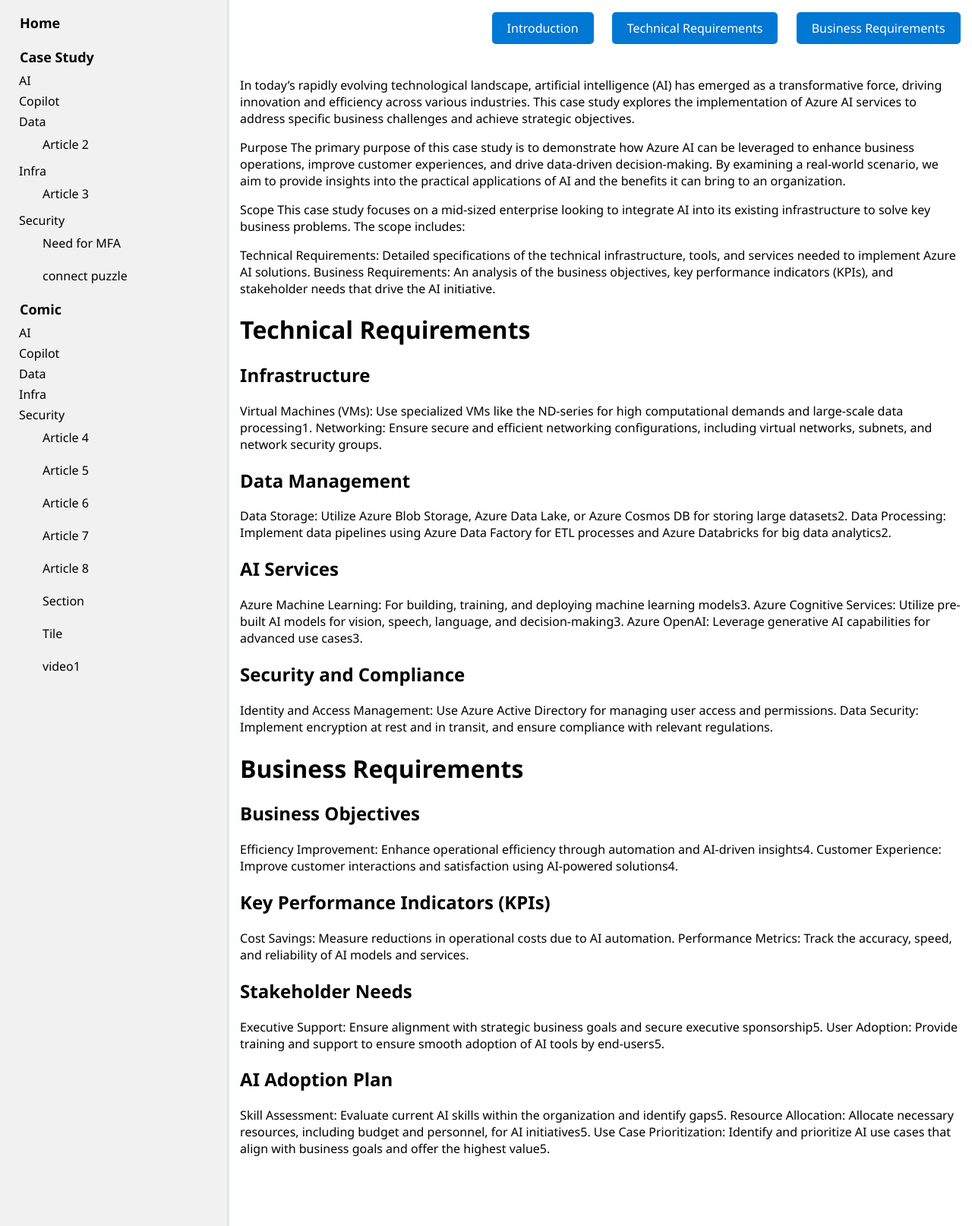
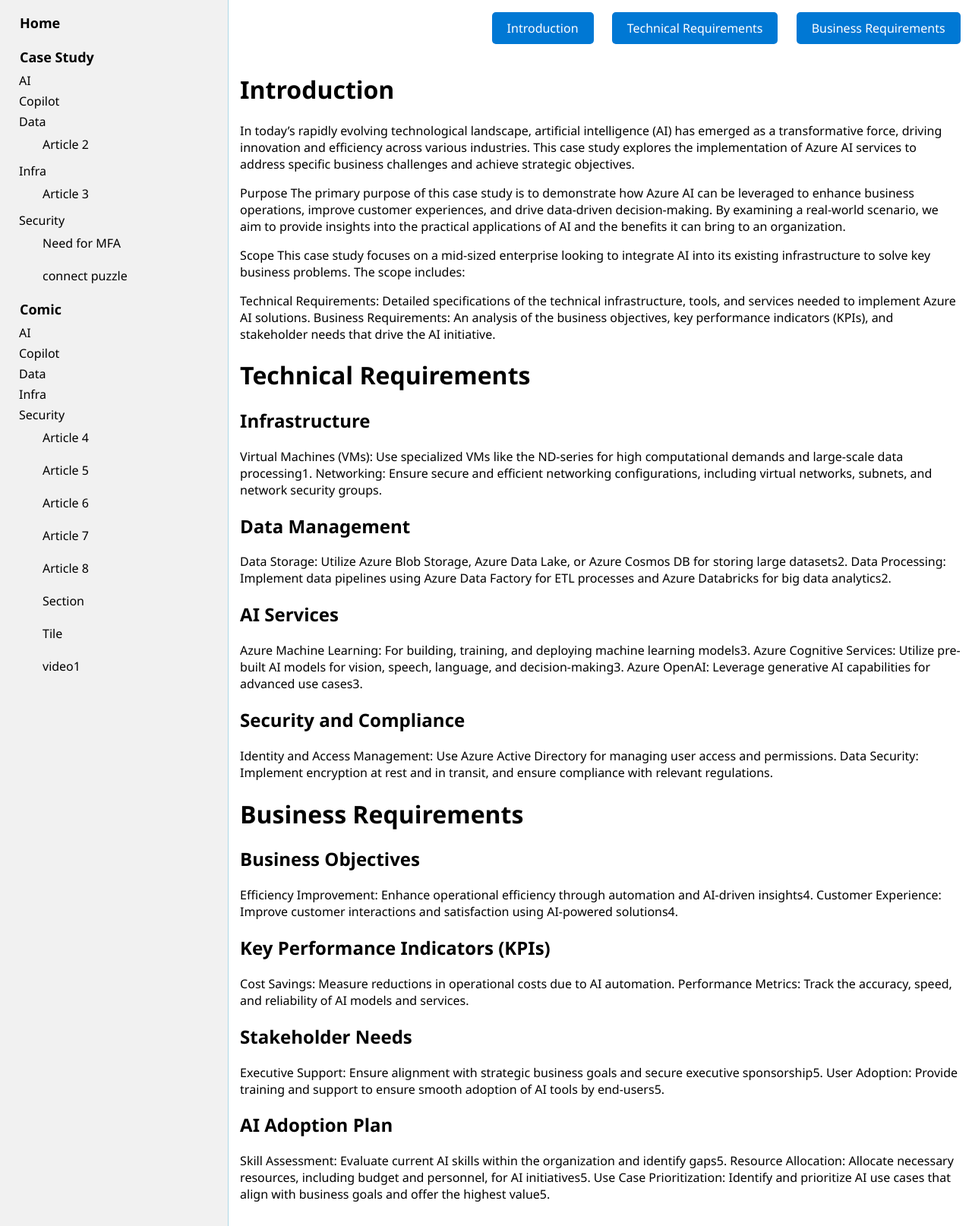
Before and after one commit to julietrajan/demo1, a Jekyll site: the page built from project-files/folder2/section.md, in a window 1280 px wide. Shown: the whole page at 76% size. Built offline with Jekyll 4.4.1, drawn with Linux system fonts in a browser that asks for light colours.

Commit message:
Update section.md

```diff
--- a/project-files/folder2/section.md
+++ b/project-files/folder2/section.md
@@ -11,6 +11,7 @@
   <a href="#business-requirements" class="button">Business Requirements</a>
 </div>
 
+<div class="content">
 # Introduction
 <a id="introduction"></a>
 In today's rapidly evolving technological landscape, artificial intelligence (AI) has emerged as a transformative force, driving innovation and efficiency across various industries. This case study explores the implementation of Azure AI services to address specific business challenges and achieve strategic objectives.
@@ -67,7 +68,7 @@
 Skill Assessment: Evaluate current AI skills within the organization and identify gaps5.
 Resource Allocation: Allocate necessary resources, including budget and personnel, for AI initiatives5.
 Use Case Prioritization: Identify and prioritize AI use cases that align with business goals and offer the highest value5.
-
+</div>
 <style>
 
   .fixed-buttons {
@@ -91,4 +92,8 @@
 .button:hover {
   background-color: #0056b3;
 }
+
+.content {
+  padding-top: 60px; /* Adjust this value as needed to ensure the heading is visible */
+}
 </style>
```
